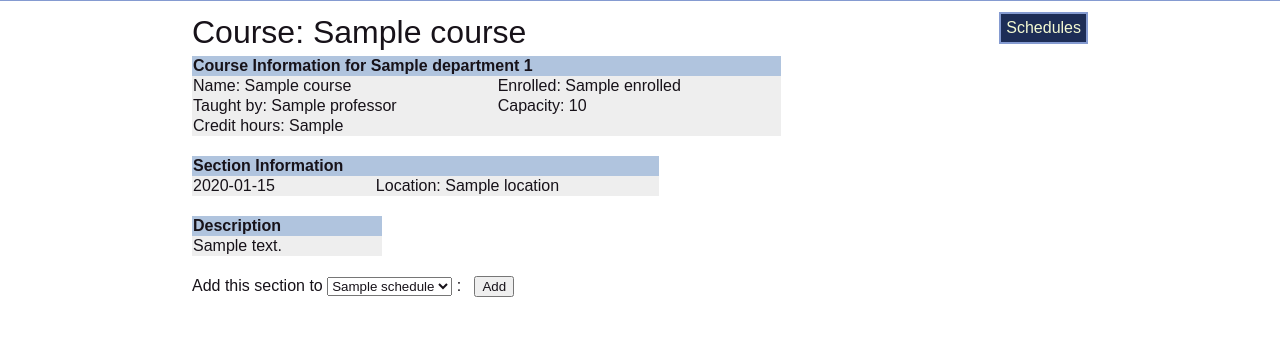
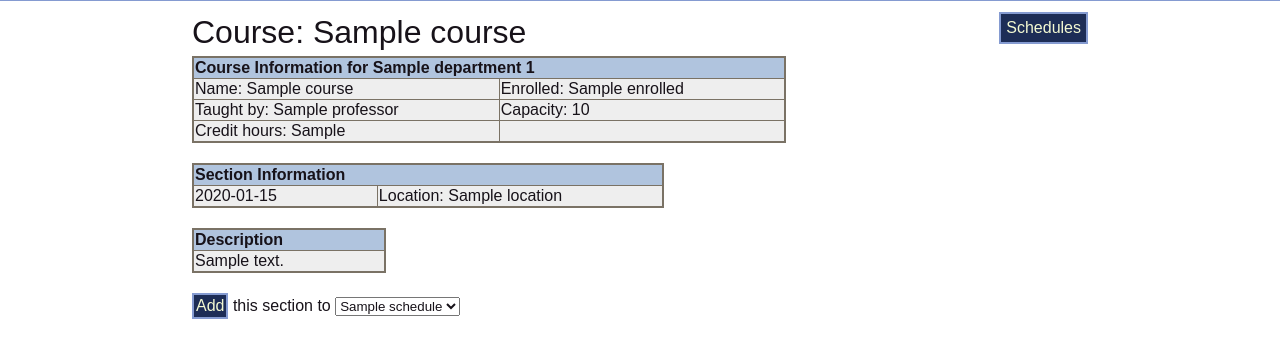
Before and after one commit to rinehart-eric/student-assistance-system, a Django app: template student_assistance_system/templates/student_assistance_system/view_section.html in a window 1280 px wide. Shown: the part 51-409 px from the top of the page. Run offline with Django 3.2, Linux system fonts and the light colour scheme; the template is opened without the code that fills it: most values are stand-ins (such as "Sample title", 1, 10 or a date in 2020); parts of the project's set-up code (start-up, migrations or seed data) failed here and were passed over.

Commit message:
UI changes to section view page

```diff
--- a/student_assistance_system/static/student_assistance_system/css/style.css
+++ b/student_assistance_system/static/student_assistance_system/css/style.css
@@ -259,19 +259,20 @@ td.schedule_fulfills {
 }
 
 .table-section {
-    border: 0px;
     margin-bottom: 20px;
 }
 
 .td-section {
-    border: 0px;
     padding-right: 100px;
 }
 
 .th-section {
-    border: 0px;
     padding-right: 100px;
     background-color: lightsteelblue;
+}
+
+.table-section .td-section .th-section {
+    border: #7A7265 1px solid;
 }
 
 .button {
--- a/student_assistance_system/templates/student_assistance_system/view_section.html
+++ b/student_assistance_system/templates/student_assistance_system/view_section.html
@@ -18,6 +18,7 @@
     </tr>
     <tr>
         <td class="td-section">Credit hours: {{ section.course.credit_hours }}</td>
+        <td></td>
     </tr>
 </table>
 <table class="table-section">
@@ -50,17 +51,14 @@
         {% csrf_token %}
         <input type="hidden" value="{{ section.id }}" name="section">
         <p>
-                <label for="schedule">Add this section to</label>
+            <button type="submit" class="button" style="padding: 2px;">Add</button>
+            <label for="schedule">this section to</label>
             <select name="schedule" id="schedule">
                 {% for schedule in schedules %}
                 <option value="{{schedule.id}}">{{schedule}}</option>
                 {% endfor %}
             </select>
-                :&nbsp;&nbsp;
-                <button type="submit">Add</button>
         </p>
     </form>
-
 </div>
-
 {% endblock %}
```
Lines whose indentation alone changed are shown as unchanged.
